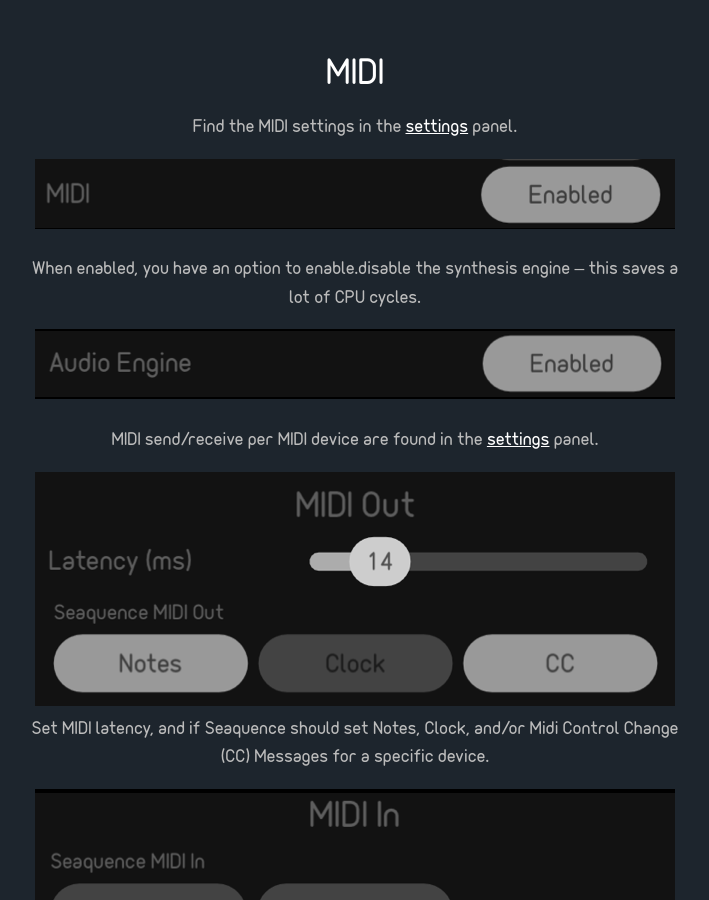
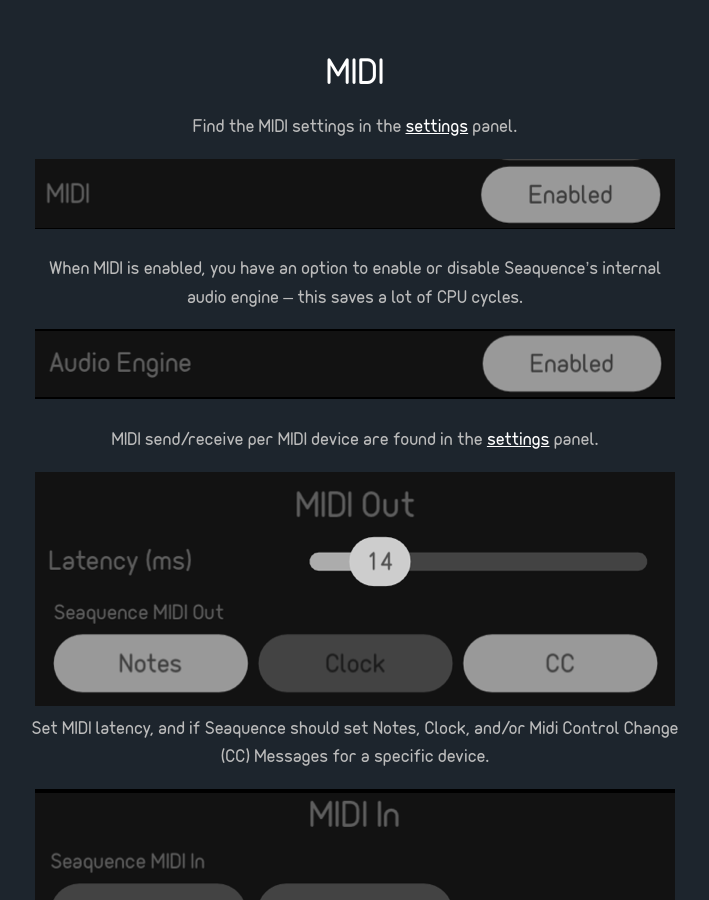
Before and after one commit to oknk/seaquence, a Jekyll site: the page built from guide.md, in a window 1280 px wide and 900 px high, scrolled down 18038 px. Shown: the whole window, without its empty margins (285-994 px from the left). Built offline with Jekyll 4.4.1, drawn with Linux system fonts in a browser that asks for light colours.

Commit message:
Guide edits

```diff
--- a/guide.md
+++ b/guide.md
@@ -490,7 +490,7 @@
 
 ![]({{site.baseurl}}/images/guide/settings-midi.png)
 
-When enabled, you have an option to enable.disable the synthesis engine -- this saves
+When MIDI is enabled, you have an option to enable or disable Seaquence's internal audio engine -- this saves
 a lot of CPU cycles.
 
 ![]({{site.baseurl}}/images/guide/settings-audioengine.png)
```
